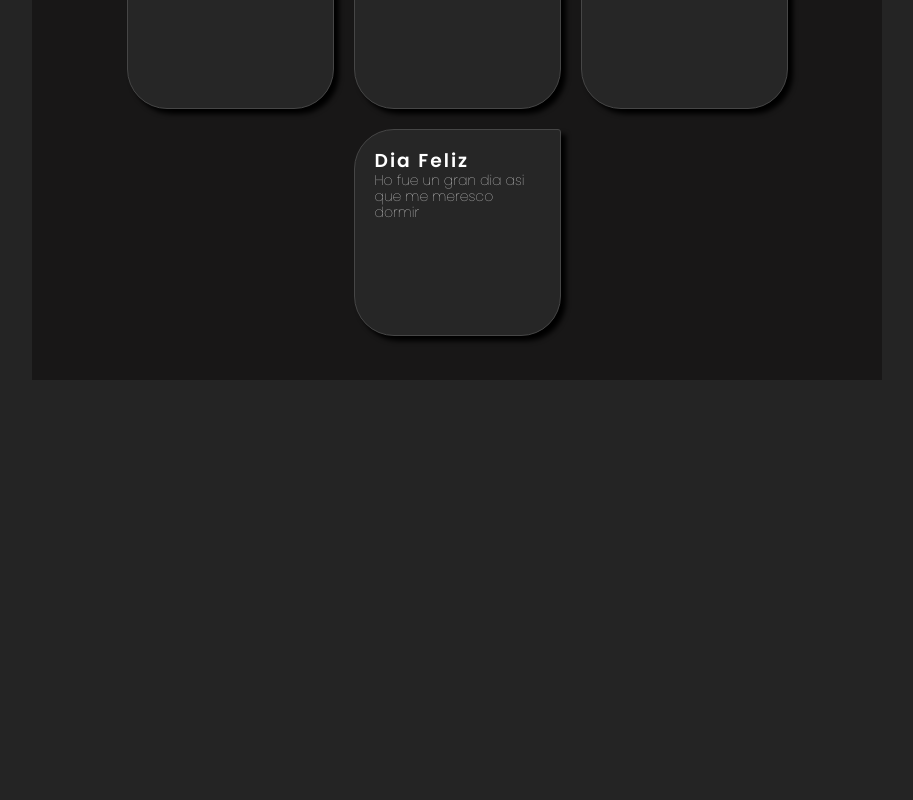
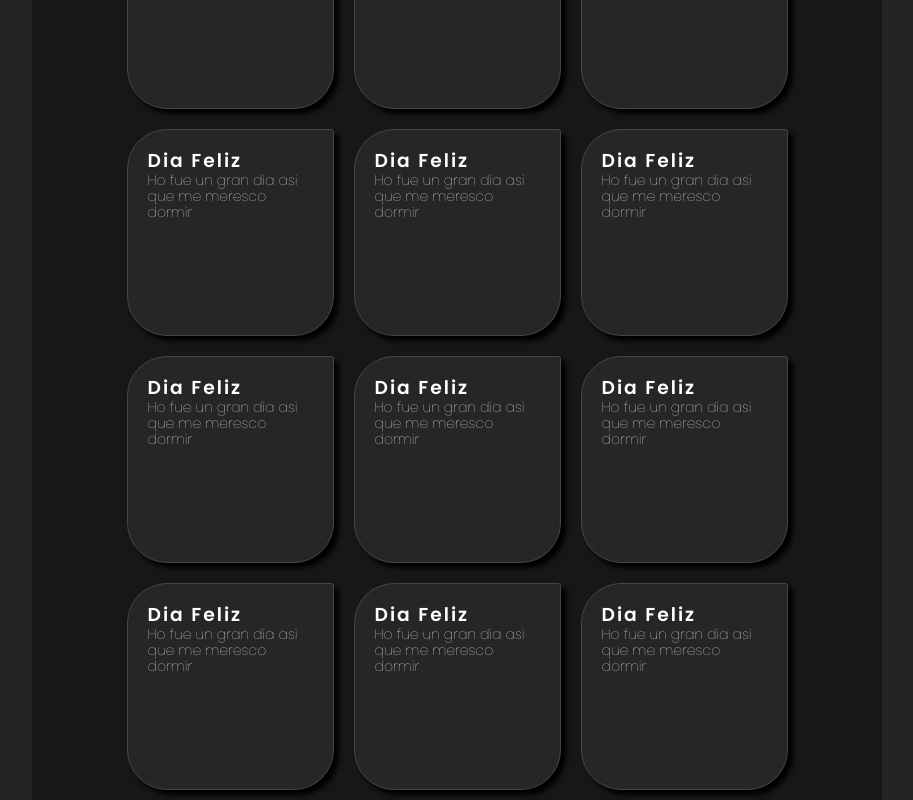
Before and after one commit to JuanJoseChambi/Note, a React (Vite) app: page / in a window 1280 px wide. Shown: the part 1220-2020 px from the top of the page, without its empty margins (183-1096 px from the left). Before the commit the page ends 1600 px from the top, so only its background shows below. Built offline with nearby package versions, Linux system fonts and the light colour scheme.

Commit message:
Feature/Notes

```diff
--- a/src/Components/ContainerNote/ContainerNote.tsx
+++ b/src/Components/ContainerNote/ContainerNote.tsx
@@ -11,6 +11,15 @@
         <Note/>
         <Note/>
         <Note/>
+        <Note/>
+        <Note/>
+        <Note/>
+        <Note/>
+        <Note/>
+        <Note/>
+        <Note/>
+        <Note/>
+        <Note/>
     </div>
   )
 }
--- a/src/Components/Note/Note.module.scss
+++ b/src/Components/Note/Note.module.scss
@@ -8,6 +8,8 @@
     margin: 10px;
     border: 1px solid rgb(70, 70, 70);
     box-shadow: 5px 5px 5px 0 #000000;
+    transition: transform .5s, box-shadow .5s;
+    cursor: pointer;
     h3{
         font-weight: $SemiBold;
         letter-spacing: 2px;
@@ -17,3 +19,8 @@
         font-weight: $Thin;
     }
 }
+.noteComponent:hover{
+    box-shadow: 10px 10px 5px 0 #000000;
+    z-index: 10;
+    transform: translate(-10px, 10px) ;
+}
```
